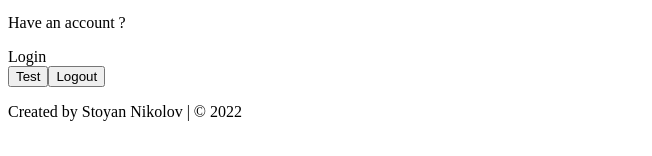
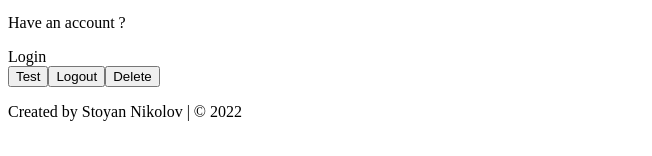
Before and after one commit to stoine92/nasa-search-engine, a React (Create React App) app in the folder search-engine/: page / in a window 1280 px wide. Shown: the part 161-317 px from the top of the page, without its empty margins (0-652 px from the left). Built offline with nearby package versions, Linux system fonts and the light colour scheme; no server answers.

Commit message:
Authenticator complete

```diff
--- a/search-engine/src/App.js
+++ b/search-engine/src/App.js
@@ -5,7 +5,7 @@ import Layout from "./components/layout/layout";
 import About from './main/About';
 import Login from './main/login/Login'
 
-import { initializeApp } from "firebase/app";
+
 import * as firebase from "./fire";
 
 
@@ -19,6 +19,7 @@ function App() {
 
 
   const handleSignUp = (e) => {
+    clearError();
     e.preventDefault();
     clearInput();
    const auth =  firebase.auth;
@@ -30,30 +31,37 @@ function App() {
   })
   .catch((error) => {
     const errorCode = error.code;
-    const errorMessage = error.message;
+
     switch (errorCode){
       case "auth/email-already-in-use":
-        setEmailError("Email is already in use")
+        setEmailError("Email is already in use");
         break;
     }
   });
   }
 
   const handleLogin = (e) => {
+    clearError();
     e.preventDefault();
     clearInput();
+
     const auth = firebase.auth;
 
     firebase.signInWithEmailAndPassword(auth, email, password)
     .then((userCredential) => {
-    // Signed in
     const user = userCredential.user;
-
 
   })
   .catch((error) => {
     const errorCode = error.code;
-    const errorMessage = error.message;
+    console.log(errorCode);
+
+    switch(errorCode){
+      case "auth/invalid-email":
+      case "auth/wrong-password":
+      case "auth/user-not-found":
+        setEmailError("Wrong username or password")
+    }
   });
   }
 
@@ -73,11 +81,22 @@ function App() {
     const auth = firebase.auth;
     auth.signOut();
 }
+  const deleteUser = () => {
+
+   const auth = firebase.auth;
+    const user = auth.currentUser;
+
+
+    firebase.deleteUser(user)
+  }
 
   const clearInput = () =>{
     setEmail("");
     setPassword("")
 
+  }
+  const clearError = () => {
+    setEmailError("");
   }
 
 useEffect(() => {
@@ -101,6 +120,7 @@ useEffect(() => {
           handleAuthState={handleAuthState}
           signOut={signOut}
           emailError={emailError}
+          deleteUser={deleteUser}
       /></Route>
       <Route path='/about'><About /></Route>
     </Switch>
--- a/search-engine/src/fire.js
+++ b/search-engine/src/fire.js
@@ -1,5 +1,5 @@
 import { initializeApp } from "firebase/app";
-import { getAuth, createUserWithEmailAndPassword, signInWithEmailAndPassword, onAuthStateChanged, signOut } from "firebase/auth";
+import { getAuth, createUserWithEmailAndPassword, signInWithEmailAndPassword, onAuthStateChanged, signOut, deleteUser } from "firebase/auth";
 
 
 const firebaseConfig = {
@@ -16,4 +16,4 @@ const firebaseConfig = {
 const app = initializeApp(firebaseConfig);
 const auth = getAuth(app);
 
-export {auth, createUserWithEmailAndPassword, signInWithEmailAndPassword, onAuthStateChanged, signOut };
+export {auth, createUserWithEmailAndPassword, signInWithEmailAndPassword, onAuthStateChanged, signOut, deleteUser };
--- a/search-engine/src/main/login/Login.js
+++ b/search-engine/src/main/login/Login.js
@@ -13,7 +13,8 @@ const {
     // isAuthenticated
     handleAuthState,
     signOut,
-    emailError
+    emailError,
+    deleteUser
 } = props;
 
 
@@ -27,6 +28,10 @@ function logOut (e){
     signOut();
 }
 
+function deleted (e) {
+    e.preventDefault();
+    deleteUser();
+}
     return (
         <>
             <div>
@@ -86,6 +91,10 @@ function logOut (e){
                 onClick={logOut}
                 >Logout</button>
                 {emailError !="" ? <h3>{emailError}</h3> : <></>}
+
+                <button
+                onClick={deleted}
+                >Delete</button>
          </>
 
     )
```
